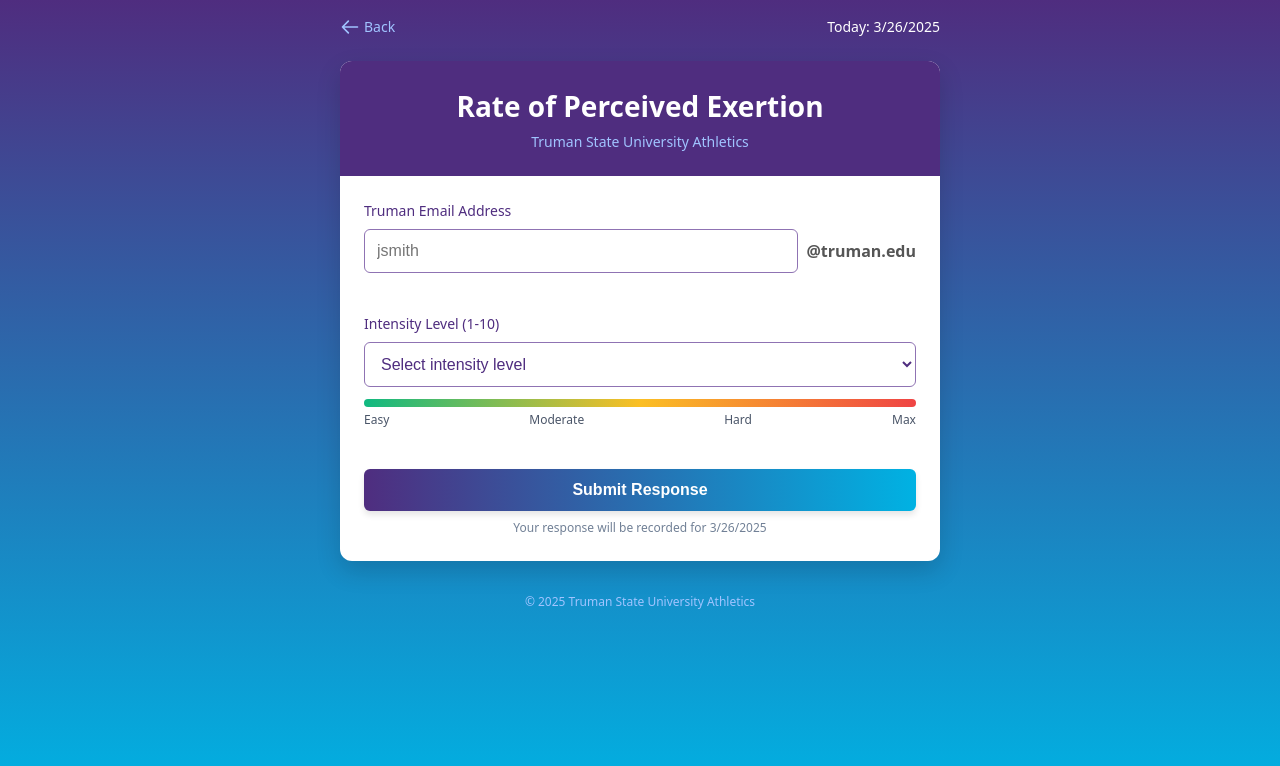
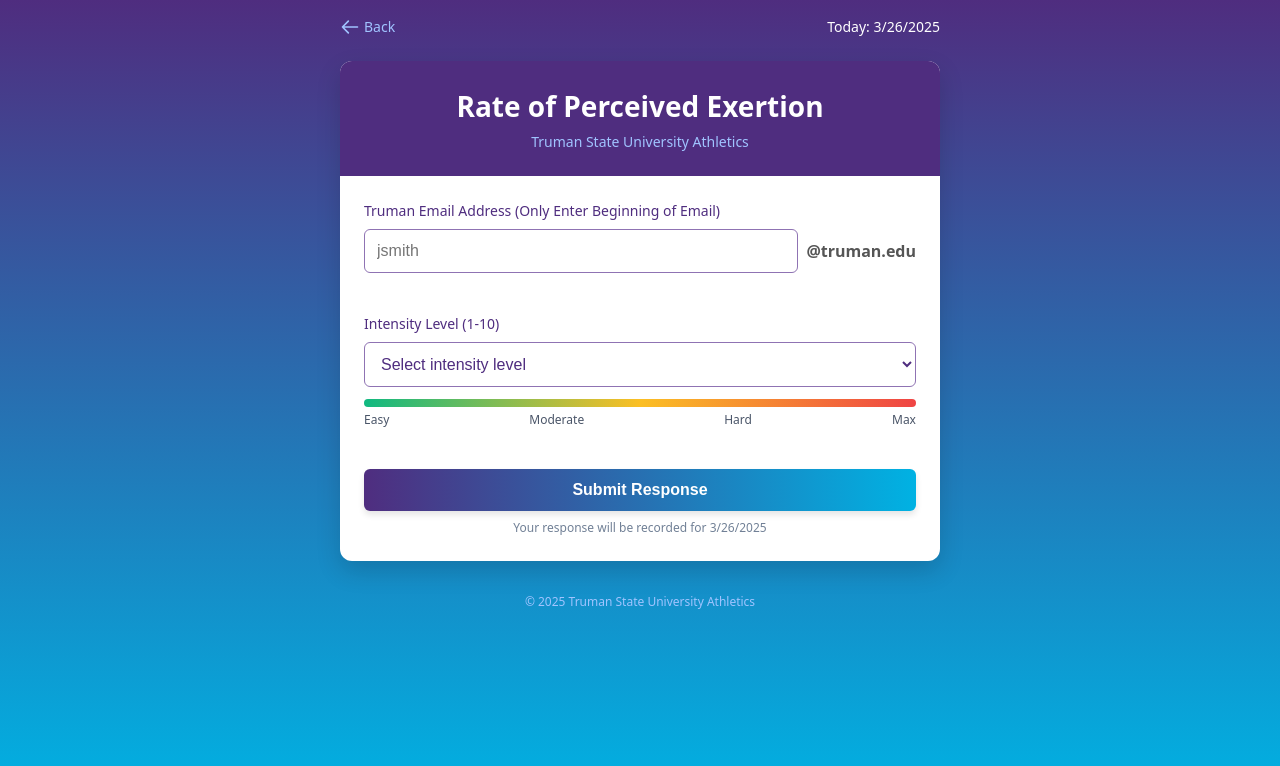
Before and after one commit to MasonC13/RPE-Data-Tracker, a React (Vite) app: page /form in a window 1280 px wide. Shown: the top 766 px of the page. Built offline with nearby package versions, Linux system fonts and the light colour scheme.

Commit message:
Form Adjustment

```diff
--- a/src/MyForm.jsx
+++ b/src/MyForm.jsx
@@ -100,7 +100,7 @@
                         <div className="field-group">
                             {/* Email field with @truman.edu suffix */}
                             <div className="field">
-                                <label className="field-label">Truman Email Address</label>
+                                <label className="field-label">Truman Email Address (Only Enter Beginning of Email)</label>
                                 <div style={{ display: 'flex', alignItems: 'center' }}>
                                     <input
                                         {...register("emailPrefix", {
```
